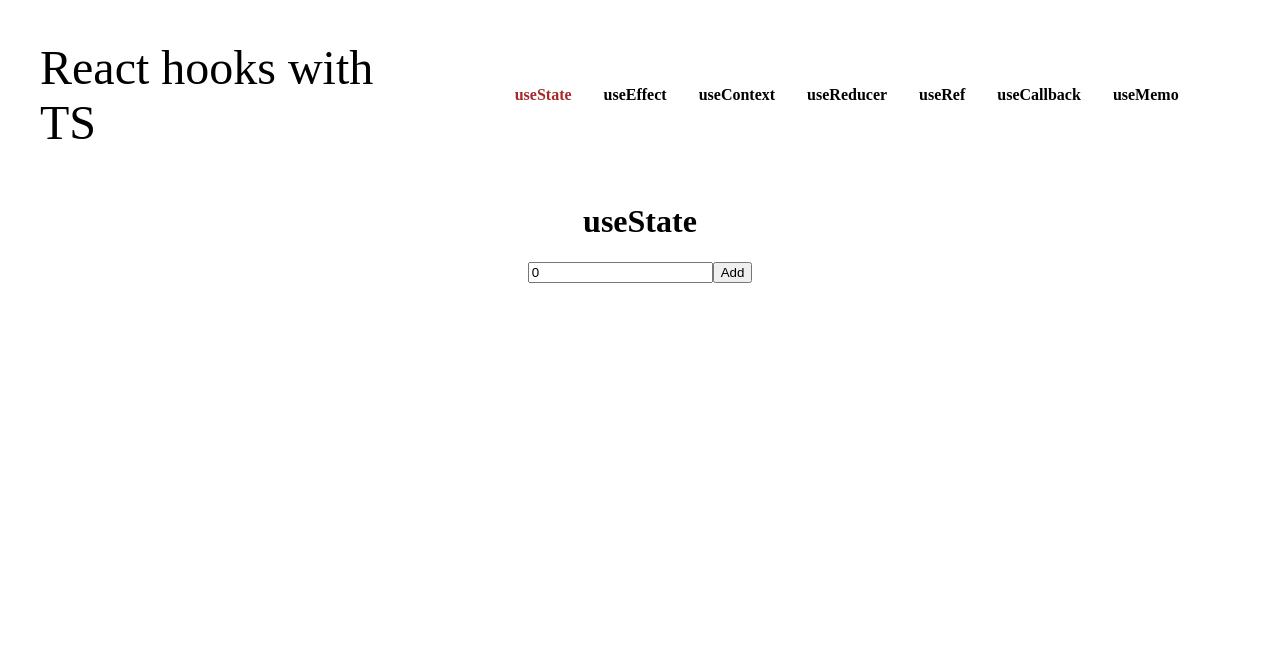
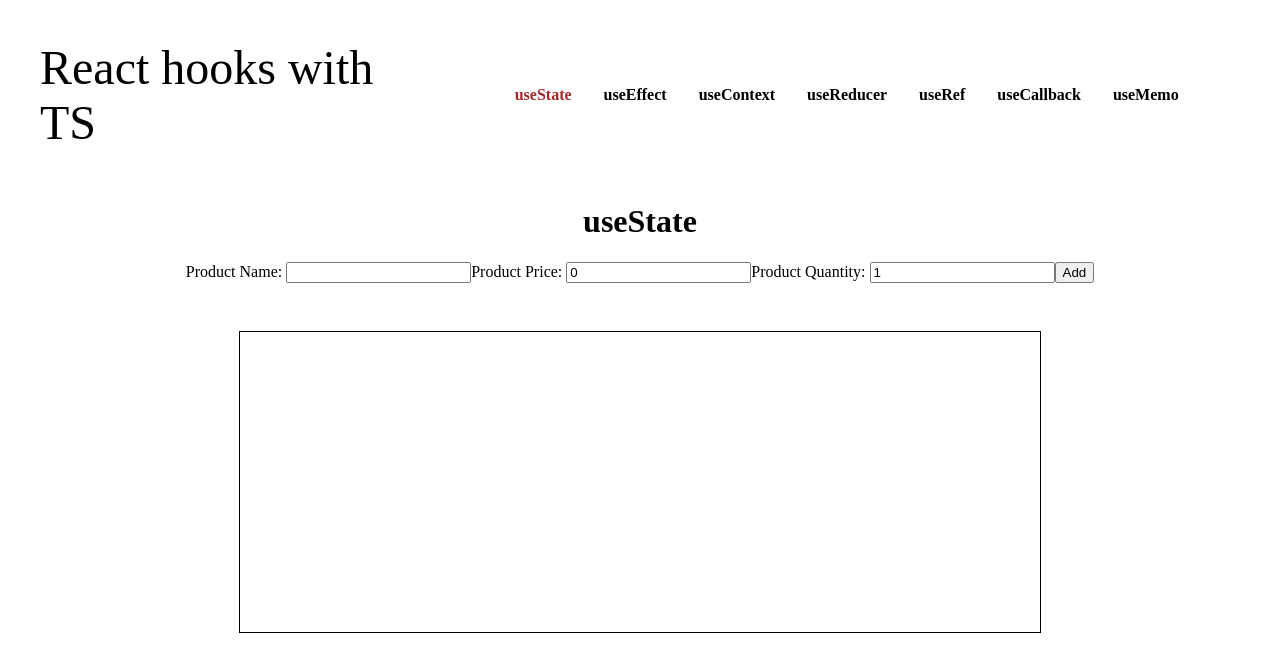
Before and after one commit to Jonghan-park/ty_react_hooks, a React (Vite) app: page /usestate in a window 1280 px wide. Shown: the top 672 px of the page. Built offline with nearby package versions, Linux system fonts and the light colour scheme.

Commit message:
Update ShowProduct

```diff
--- /dev/null
+++ b/src/components/ShowProduct.tsx
@@ -0,0 +1,20 @@
+import React from 'react'
+import { Product } from './UseStateComponent';
+
+const ShowProduct = (props: Product ) => {
+  return (
+    <div className='show_product__contents'>
+      <div className="each_product__title">
+        {props.name}
+      </div>
+      <div className="each_product__price">
+        {props.price}
+      </div>
+      <div className="each_product__qty">
+        {props.qty}
+      </div>
+    </div>
+  )
+}
+
+export default ShowProduct
--- a/src/components/UseStateComponent.tsx
+++ b/src/components/UseStateComponent.tsx
@@ -1,19 +1,54 @@
-import React from 'react'
+import React, { ChangeEvent, FormEvent, useEffect } from 'react'
 import { useState } from 'react';
+import ShowProduct from './ShowProduct';
 
-const UseStateComponent= () => {
-  const [arr, setArr] = useState<number[]>([]);
-  const [num, setNum] = useState<number>(0)
+export interface Product {
+  id: number;
+  name: string;
+  price: number;
+  qty: number;
+}
 
-  const handleNumber = () => {
+const UseStateComponent = () => {
+  const [products, setProducts] = useState<Product[]>([]);
+  const [product, setProduct] = useState<Product>({
+    id: 0,
+    name: "",
+    price: 0,
+    qty: 1
+   })
 
+  const handleNumber = (e: FormEvent<HTMLFormElement>) => {
+    e.preventDefault()
+    product.id = Date.now()
+    setProducts([...products, product])
   }
+
+  useEffect(() => {
+    console.log(products)
+  }, [products])
+
   return (
     <div className="hooks_container">
       <h1>useState</h1>
-      <div className="hooks_contents">
-        <input type="number" placeholder='0' value={num} onChange={(e)=>setNum(parseInt(e.target.value))} />
-        <button onClick={handleNumber}>Add</button>
+      <form onSubmit={handleNumber}>
+      <div className="hooks_contents__input">
+        <label htmlFor="name">Product Name: </label>
+        <input type="text" name='name'  value={product.name} onChange={(e: ChangeEvent<HTMLInputElement>)=>setProduct({...product, name: e.target.value})} />
+
+        <label htmlFor="price">Product Price: </label>
+        <input type="number" name='price' min="1000" step="1000" value={product.price} onChange={(e: ChangeEvent<HTMLInputElement>)=>setProduct({...product, price: parseInt(e.target.value)})} />
+
+        <label htmlFor="qty">Product Quantity: </label>
+        <input type="number" name='qty' min='1' value={product.qty} onChange={(e: ChangeEvent<HTMLInputElement>)=>setProduct({...product, qty: parseInt(e.target.value)})} />
+
+        <button type='submit'>Add</button>
+      </div>
+      </form>
+      <div className="spread_contents">
+        {products.map((p: Product) => {
+          return  <ShowProduct key={p.id} id={p.id} name={p.name} price={p.price} qty={p.qty} />
+        })}
       </div>
     </div>
   )
--- a/src/index.css
+++ b/src/index.css
@@ -40,3 +40,21 @@ nav ul li {
   justify-content: center;
   align-items: center;
 }
+.spread_contents{
+  display: flex;
+  flex-direction: row;
+  justify-content: center;
+  align-items: center;
+  border: 1px solid black;
+  margin: 3rem;
+  width: 800px;
+  height: 300px;
+
+}
+.show_product__contents{
+  font-size: 2rem;
+  margin: auto;
+  display: flex;
+  flex-direction: column;
+  align-items: center;
+}
```
